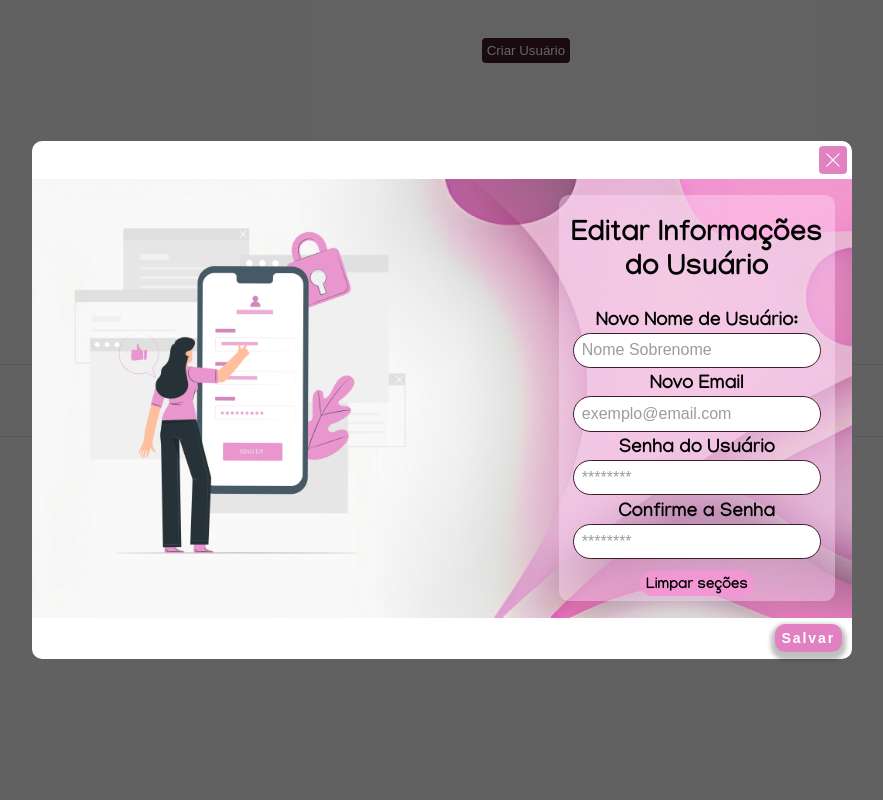
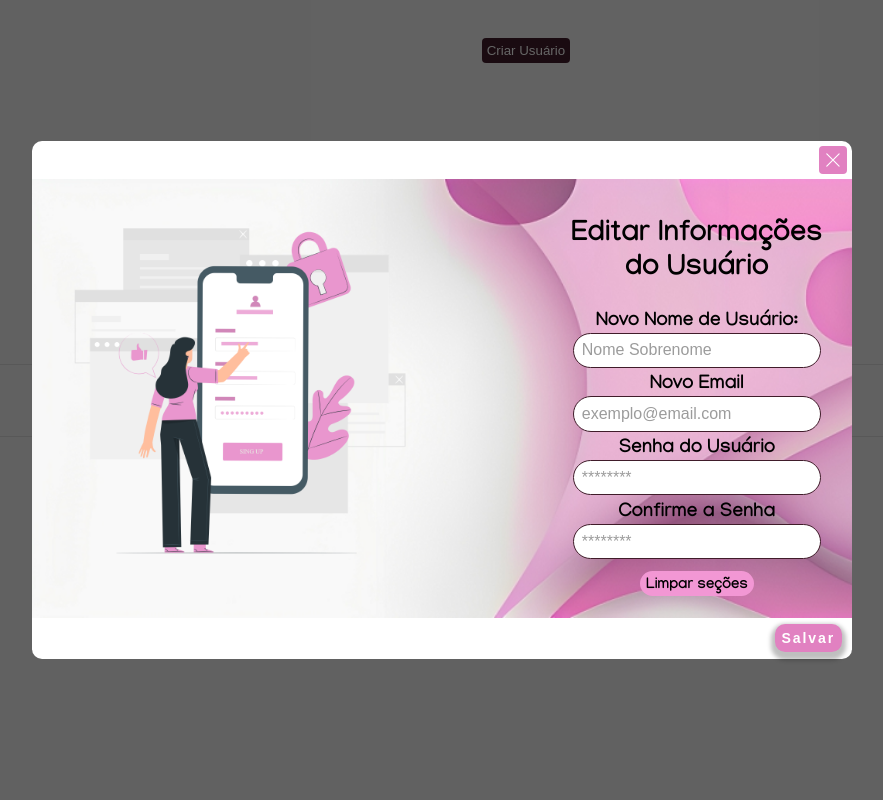
Before and after one commit to yamashita-tiemi/Trainee_2023.2, a PHP site: template app/views/admin/mod_ed_user.html in a window 1280 px wide, after a click on "Editar". Shown: the whole page, without its empty margins (198-1081 px from the left). Run offline with PHP 8.4, Linux system fonts and the light colour scheme; the template is opened without the code that fills it, so the values that code supplies are empty.

Commit message:
ultimas mudancas

```diff
--- a/public/css/mod_ed_user.css
+++ b/public/css/mod_ed_user.css
@@ -292,9 +292,6 @@ button:hover {
         font-size: 1.5vw;
         font-weight: 700;
         margin: 2%;
-        background: #ffdefb6b;
-        border-radius: 10px;
-
 
 }
 
```
